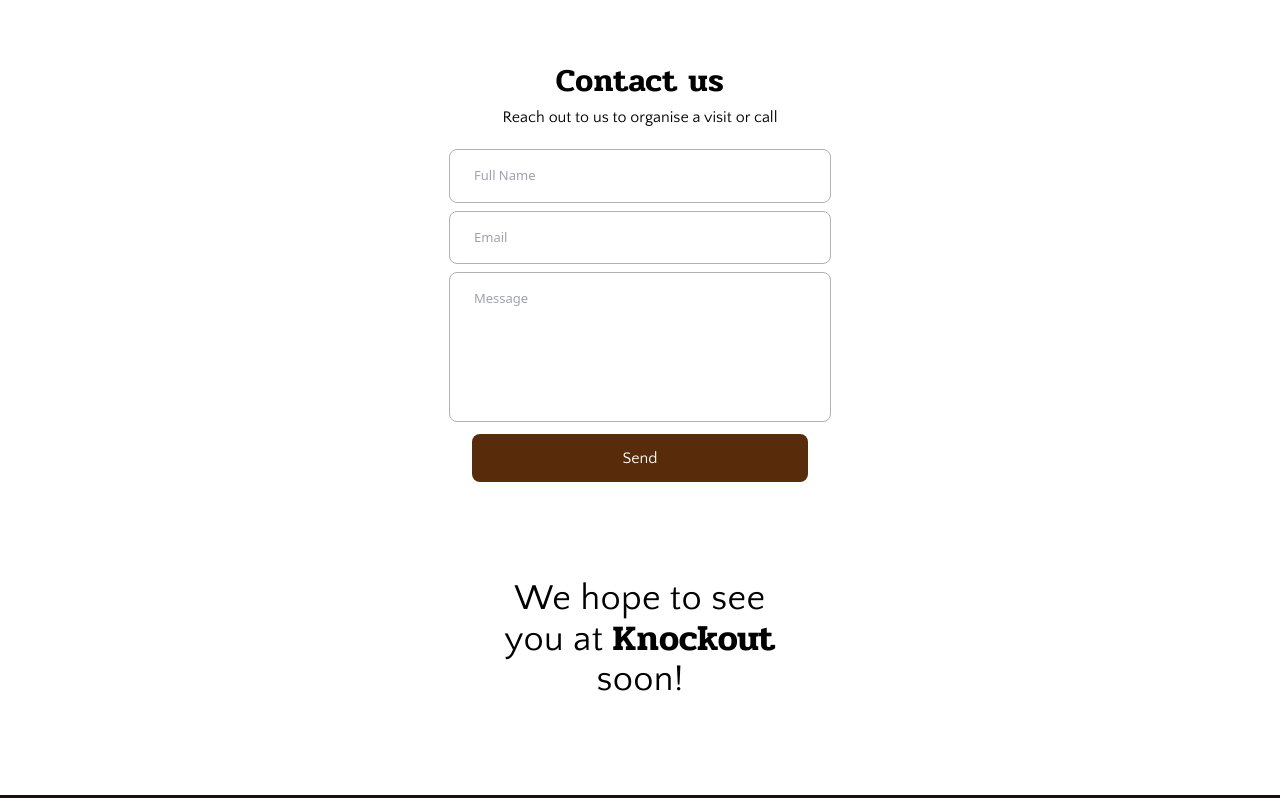
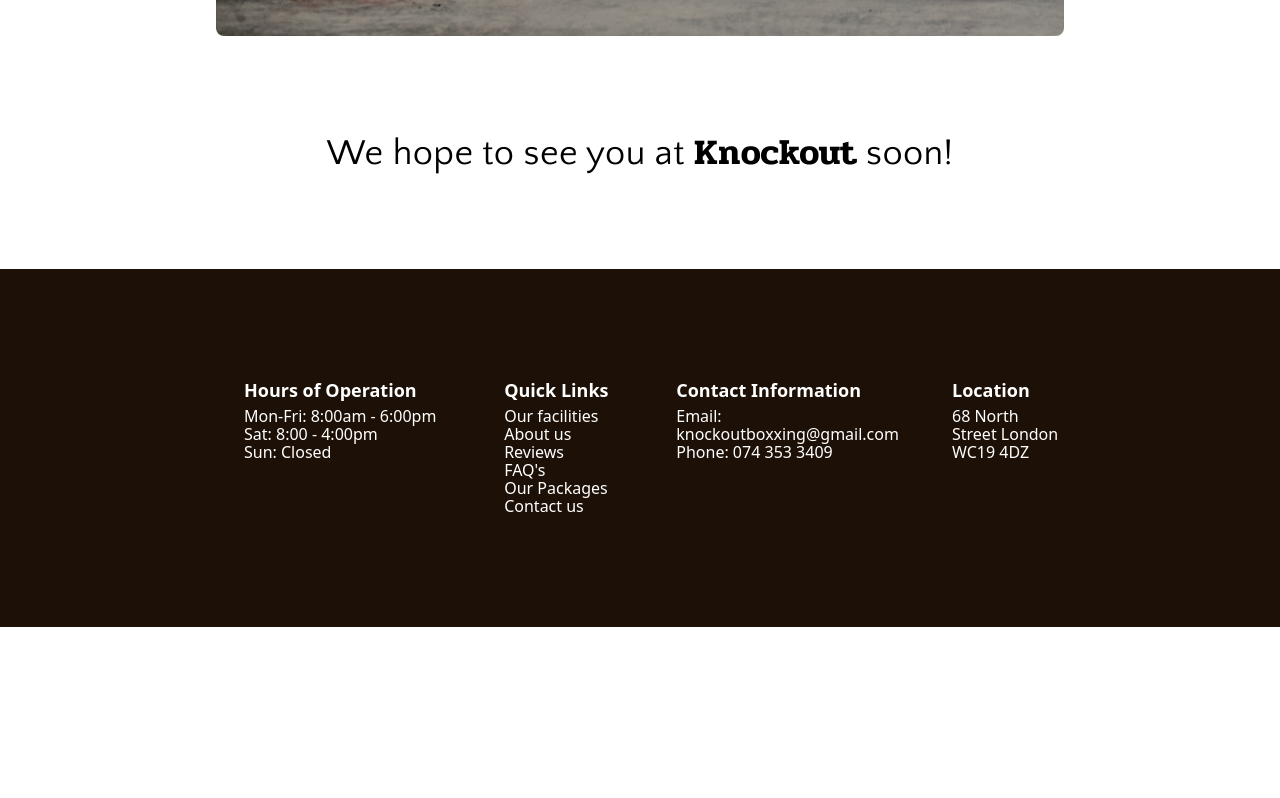
Before and after one commit to codeyarduk/knockout-boxing-demo, a website built with Vite: page index.html in a window 1280 px wide. Shown: the part 5503-6301 px from the top of the page. After the commit the page ends 6130 px from the top, so only its background shows below. Built offline with nearby package versions, Linux system fonts and the light colour scheme.

Commit message:
added contact us and footer tablet views

```diff
--- a/index.html
+++ b/index.html
@@ -400,15 +400,18 @@
       </div>
     </div>
     <!-- Image of weighted bags and contact us section -->
-    <div class="px-7">
-      <div class="flex flex-col justify-center items-center mt-40 mb-16">
+    <div class="flex w-full justify-center">
+      <div class="px-7 md:bg-[url('/public/images/medium-contact-us.png')] bg-no-repeat bg-center md:w-[848px] md:flex md:justify-start md:overflow-hidden rounded-lg md:py-4">
+        <div class="flex flex-col justify-center items-center mt-40 md:mt-0 mb-16">
           <img
-          class="rounded-md h-[336px]"
+            class="rounded-md h-[336px] md:hidden"
             src="./public/images/weighted-bags.png"
             alt="Man hitting heavy bag with boxing glove"
           />
         </div>
-      <div class="flex flex-col items-center justify-center mb-5 ">
+        <div class="md:w-fit md:py-10 md:ml-4">
+
+          <div class="flex flex-col items-center justify-center mb-5 md:items-start md:text-white">
             <p class="font-Pridi text-[32px] tracking-wide font-semibold">
               Contact us
             </p>
@@ -419,25 +422,25 @@
           <div class="flex flex-col items-center justify-center ">
             <div class="flex flex-col items-center justify-center w-[336px]">
               <input
-            class="border rounded-lg border-[#B1B1B1] text-[13px] py-4 pl-6 pr-40 mb-2"
+                class="border rounded-lg border-[#B1B1B1] text-[13px] py-4 pl-6 pr-40 mb-2 md:border-none"
                 placeholder="Full Name"
               />
               <input
-            class="border rounded-lg border-[#B1B1B1] text-[13px] py-4 pl-6 pr-40 mb-2"
+                class="border rounded-lg border-[#B1B1B1] text-[13px] py-4 pl-6 pr-40 mb-2 md:border-none"
                 placeholder="Email"
               />
               <input
-            class="border rounded-lg border-[#B1B1B1] text-[13px] pt-4 pb-28 pl-6 pr-40"
+                class="border rounded-lg border-[#B1B1B1] text-[13px] pt-4 pb-28 pl-6 pr-40 md:border-none"
                 placeholder="Message"
               />
               <button
-          class="mt-3 py-4 w-full font-normal text-white bg-knockout-lighter-brown rounded-lg leading-4 font-test font-QuattrocentoSans"
+              class="mt-3 py-4 w-full font-normal text-white bg-knockout-lighter-brown rounded-lg leading-4 font-test font-QuattrocentoSans md:bg-[#ECDBBD] md:text-[#1D1107] md:mb-2"
             >
               Send
               </button>
             </div>
-
-
+          </div>
+        </div>
       </div>
     </div>
 
@@ -445,26 +448,26 @@
 
     <div class="flex flex-col w-full items-center justify-center px-7">
       <div class="py-24 tracking-wide">
-        <p class="items-center text-center text-4xl px-4 font-QuattrocentoSans w-[336px]">
+        <p class="items-center text-center text-4xl px-4 font-QuattrocentoSans w-[336px] md:w-full">
           We hope to see you at
           <span class="font-semibold font-Pridi">Knockout</span> soon!
         </p>
       </div>
     </div>
 
-    <div class="flex flex-col w-full items-center justify-center px-7 bg-[#1D1107]">
+    <div class="flex flex-col w-full items-center justify-center px-7 bg-[#1D1107] md:flex-row">
 
 
 
-      <div class="bg-[#1D1107] text-white w-[393px] pl-7 pt-28 pb-28">
-        <div class="font-light text-[16px] leading-[18px]">
+      <div class="bg-[#1D1107] text-white w-[393px] pl-7 pt-28 pb-28 md:flex md:flex-row md:justify-between md:items-start md:w-full lg:mx-10 md:max-w-[848px]">
+        <div class="font-light text-[16px] leading-[18px] ">
           <p class="text-[18px] font-semibold pb-2">Hours of Operation</p>
           <p>Mon-Fri: 8:00am - 6:00pm</p>
           <p>Sat: 8:00 - 4:00pm</p>
           <p>Sun: Closed</p>
         </div>
 
-        <div class="pt-16 font-light text-[16px] leading-[18px]">
+        <div class="pt-16 font-light text-[16px] leading-[18px] md:pt-0">
           <p class="text-[18px] font-semibold pb-2">Quick Links</p>
           <p>Our facilities</p>
           <p>About us</p>
@@ -474,14 +477,14 @@
           <p>Contact us</p>
         </div>
 
-        <div class="pt-16 font-light text-[16px] leading-[18px]">
+        <div class="pt-16 font-light text-[16px] leading-[18px] md:pt-0">
           <p class="text-[18px] font-semibold pb-2">Contact Information</p>
-          <p>Email: knockoutboxxing@gmail.com</p>
+          <p class="md:w-[208px]">Email: knockoutboxxing@gmail.com</p>
           <p>Phone: 074 353 3409</p>
         </div>
-        <div class="pt-16 font-light text-[16px] leading-[18px]">
+        <div class="pt-16 font-light text-[16px] leading-[18px] md:pt-0">
           <p class="text-[18px] font-semibold pb-2">Location</p>
-          <p>68 North StreetLondonWC19 4DZ</p>
+          <p class="md:w-28">68 North Street London WC19 4DZ</p>
         </div>
       </div>
     </div>
```
Also changed, not shown: public/images/medium-contact-us.png (added). Lines whose indentation alone changed are shown as unchanged.
